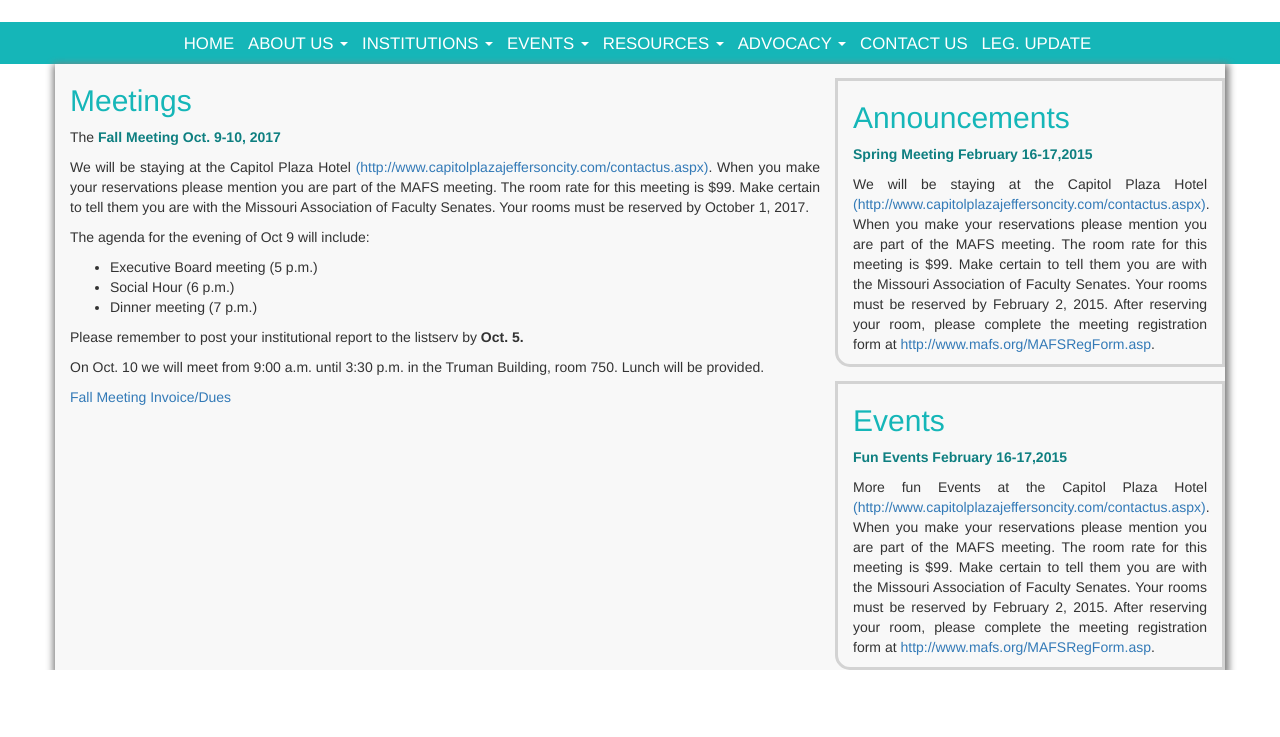
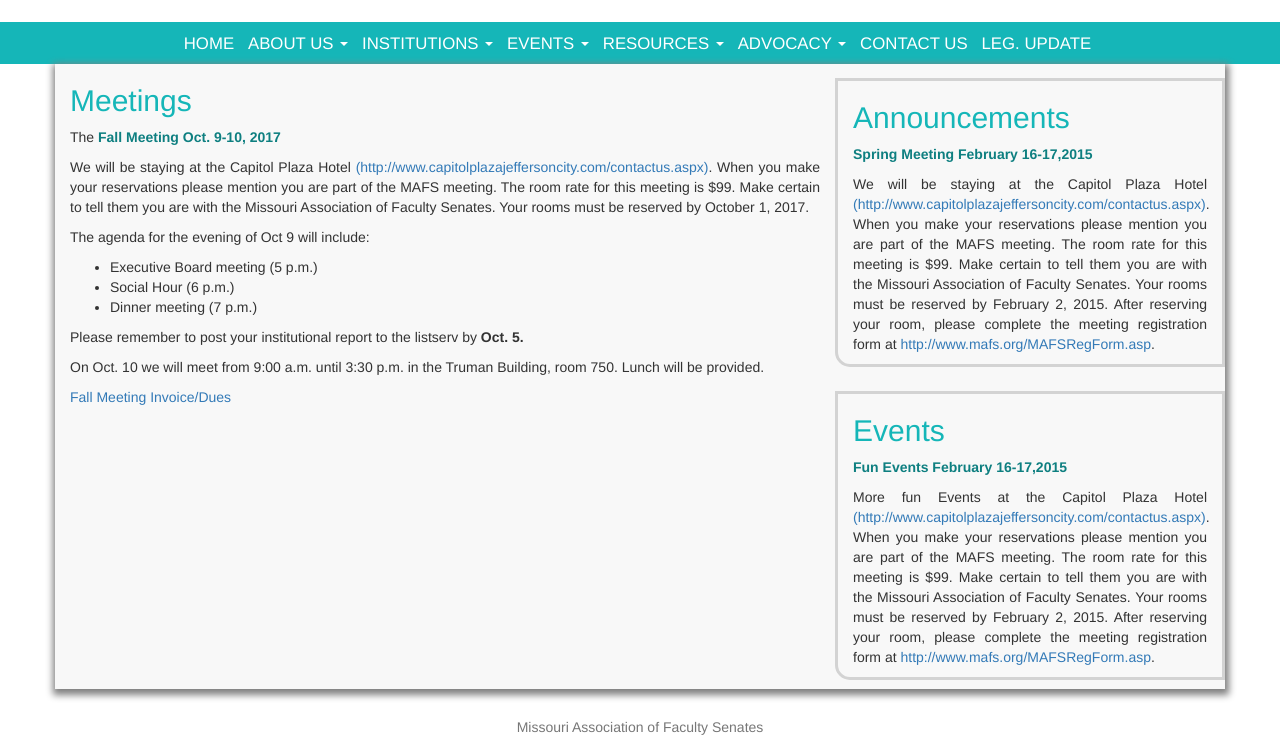
Before and after one commit to vishalc10/MAFS-node, a plain HTML site: page meetings.html in a window 1280 px wide. Shown: the part 221-958 px from the top of the page. Before the commit the page ends 891 px from the top, so only its background shows below. Drawn offline with nearby package versions, Linux system fonts and the light colour scheme.

Commit message:
Added footer and shadows

```diff
--- a/css/menu.css
+++ b/css/menu.css
@@ -34,6 +34,7 @@ a.dropdown-toggle:hover{
 .nav-band ul{
     padding-top : 0.7em;
 }
+
 div.row.nav-band > nav > div > ul > li.dropdown.open > ul{
     margin-top: 0.65em;
 }
@@ -63,4 +64,6 @@ body{
     border-color: lightgrey;
     border-style: solid;
     margin-top: 1em;
+    margin-bottom: 0.7em;
+
 }
--- a/meetings.html
+++ b/meetings.html
@@ -2,7 +2,7 @@
 <html lang="en">
 
 <head>
-    <title>Bootstrap Example</title>
+    <title>MAFS</title>
     <meta charset="utf-8">
     <meta name="viewport" content="width=device-width, initial-scale=1">
     <link rel="stylesheet" href="https://maxcdn.bootstrapcdn.com/bootstrap/3.3.7/css/bootstrap.min.css">
@@ -192,6 +192,12 @@
             </div>
         </div>
     </div>
+    <!-- Footer -->
+    <footer style="margin-top:2em; text-align:center" class="footer">
+        <div class="container">
+          <span class="text-muted">Missouri Association of Faculty Senates</span>
+        </div>
+      </footer>
 </body>
 
 </html>
```
Also changed, not shown: 13universities.html (+7 -1 lines), designated_voters.html (+7 -1 lines), index.html (+7 -1 lines), officers.html (+7 -1 lines).
